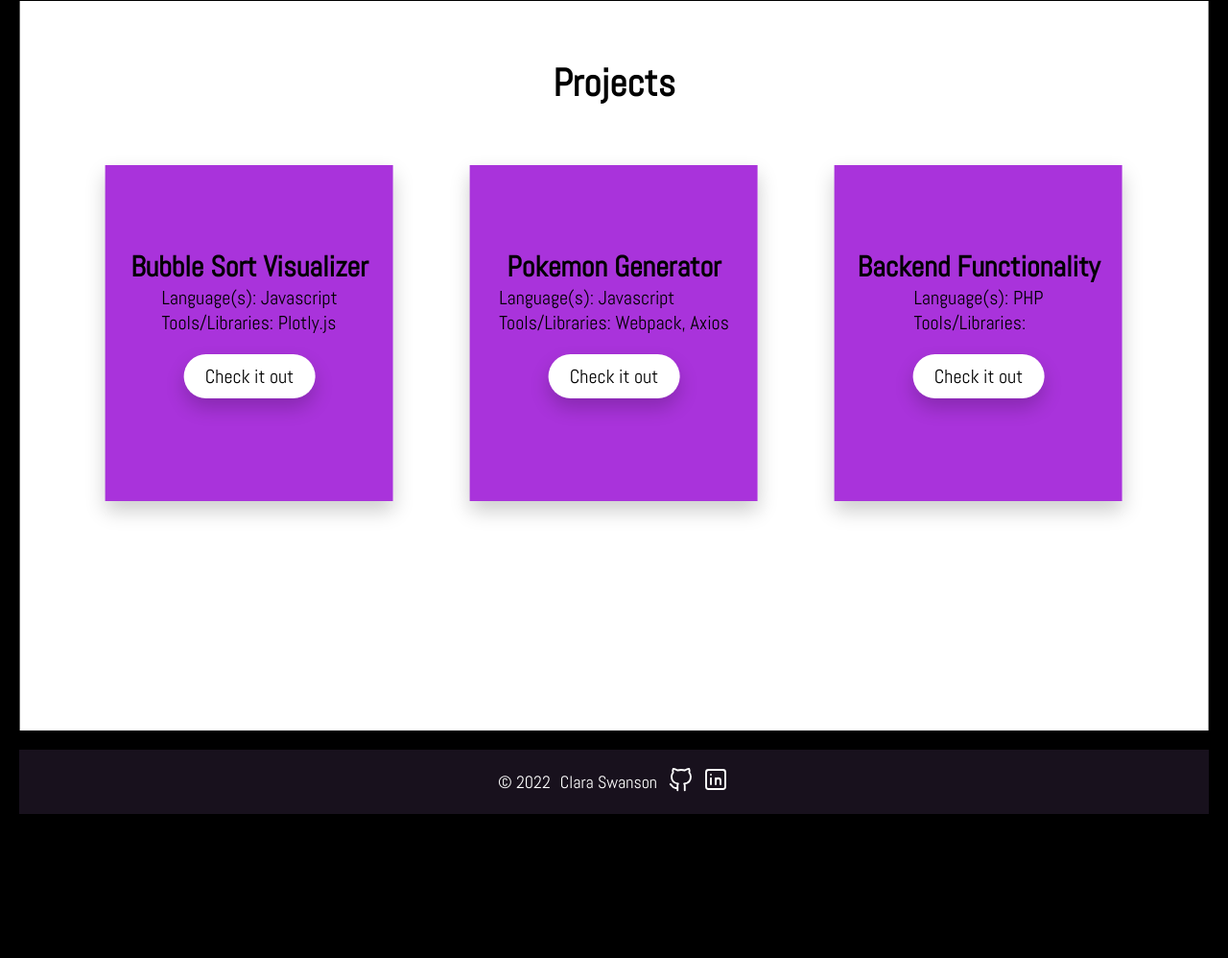
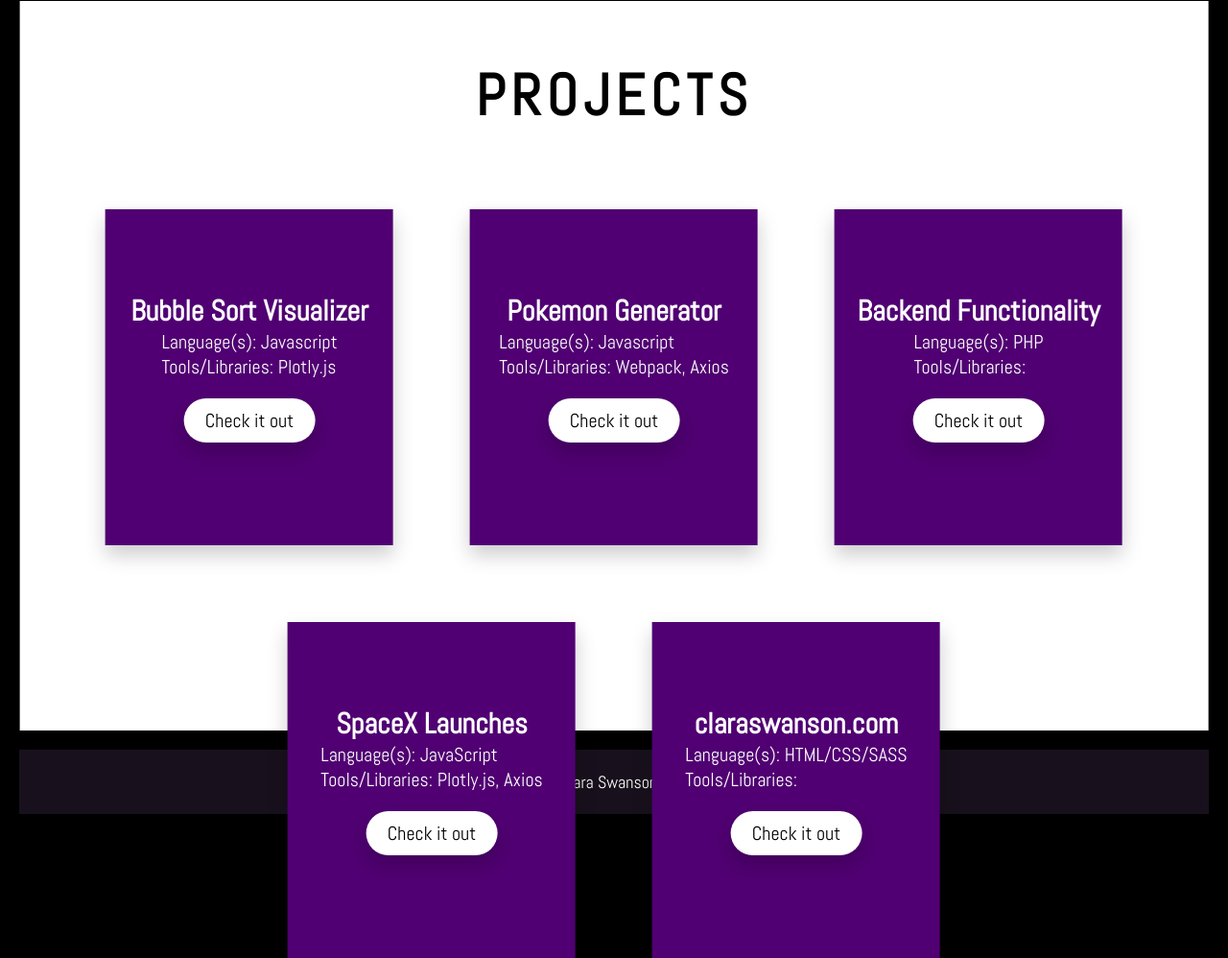
Before and after one commit to cswn/portfolio-website, a website: page index.html in a window 1280 px wide. Shown: the part 1639-2637 px from the top of the page at 96% size. Before the commit the page ends 2507 px from the top, so only its background shows below. Drawn offline with Linux system fonts and the light colour scheme.

```diff
--- a/index.html
+++ b/index.html
@@ -65,7 +65,7 @@
 
             <h1 class="section-3__title" >Projects</h1>
 
-            <div class="section-3__projects">
+            <div class="section-3__projects-1">
 
                 <div class="section-3__card">
                     <h2 class="section-3__card--title">Bubble Sort Visualizer</h2>
@@ -96,6 +96,28 @@
 
             </div>
 
+            <div class="section-3__projects-1">
+
+                <div class="section-3__card">
+                    <h2 class="section-3__card--title">SpaceX Launches</h2>
+                    <div class="section-3__card--info">
+                        <p>Language(s): JavaScript</p>
+                        <p>Tools/Libraries: Plotly.js, Axios</p>
+                    </div>
+                    <a class="section-3__card--btn" href="https://claraswan.github.io/spaceXLaunches/" target="_blank">Check it out</a>
+                </div>
+
+                <div class="section-3__card">
+                    <h2 class="section-3__card--title">claraswanson.com</h2>
+                    <div class="section-3__card--info">
+                        <p>Language(s): HTML/CSS/SASS</p>
+                        <p>Tools/Libraries:</p>
+                    </div>
+                    <a class="section-3__card--btn" href="https://github.com/claraswan/" target="_blank">Check it out</a>
+                </div>
+
+            </div>
+
         </div>
     </section>
 
--- a/main.css
+++ b/main.css
@@ -64,6 +64,7 @@
     top: 30%;
     left: 50%;
     transform: translate(-50%, -50%);
+    text-transform: uppercase;
 }
 
 .section-1__title-box--text {
@@ -170,7 +171,7 @@
 }
 
 .section-2__right-box--image {
-    transition: all .4s;
+    transition: all .8s;
     width: 50rem;
     height: 35rem;
     clip-path: polygon(0 10%, 25% 0, 100% 0, 100% 90%, 75% 100%, 0 100%);
@@ -186,7 +187,6 @@
 
 .section-3__content {
     background-color: white;
-    color: black;
     position: absolute;
     top: 50%;
     left: 50%;
@@ -195,21 +195,26 @@
     height: 95vh;
 }
 
-.section-3__projects {
+.section-3__projects-1,
+.section-3__projects-2 {
     display: flex;
     align-items: center;
     justify-content: center;
     gap: 8rem;
+    margin-top: 8rem;
 }
 
 .section-3__title {
-    font-size: 4rem;
+    color: black;
+    text-transform: uppercase;
+    letter-spacing: 0.6rem;
+    font-size: 6rem;
     text-align: center;
     margin: 6rem;
 }
 
 .section-3__card {
-    background: rgb(148, 0, 211, 0.8);
+    background: rgb(80, 0, 114);
     font-size: 2rem;
     width: 30rem;
     height: 35rem;
@@ -218,6 +223,10 @@
     align-items: center;
     justify-content: center;
     box-shadow: 0 1rem 2rem rgba(0,0,0,0.2);
+}
+
+.section-3__card:hover {
+    cursor: pointer;
 }
 
 .section-3__card--btn {
```
Also changed, not shown: package.json (added, +22 -0 lines), 2 other files.
